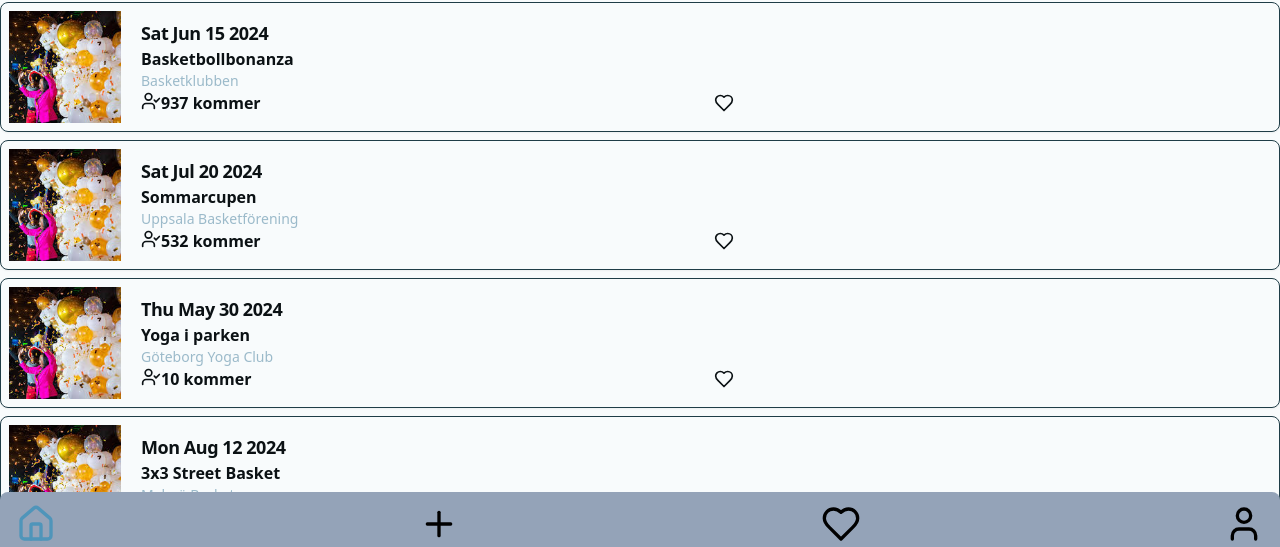
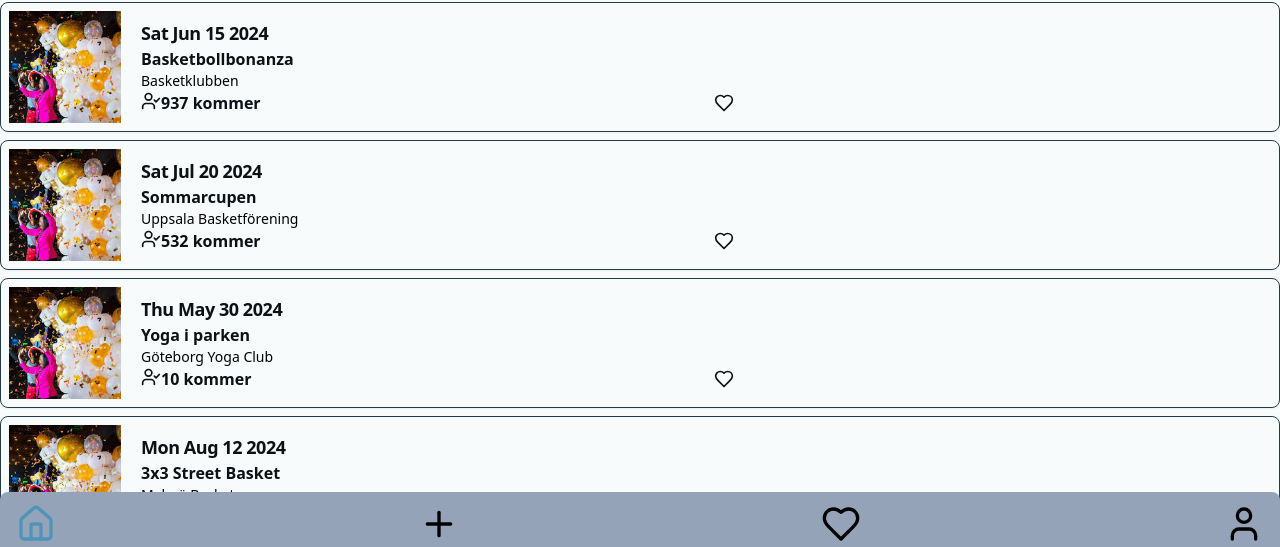
Before and after one commit to skoanton/hackathon, a React (Vite) app: page / in a window 1280 px wide. Shown: the part 244-791 px from the top of the page. Built offline with nearby package versions, Linux system fonts and the light colour scheme.

Commit message:
asdasdas

```diff
--- a/src/components/EventCard/EventCard.tsx
+++ b/src/components/EventCard/EventCard.tsx
@@ -20,8 +20,8 @@ const EventCard = ({ event }: EventCardProps) => {
 
                <div className="flex-grow">
                   <CardTitle className="text-lg">{event.date.toDateString()}</CardTitle>
-                  <p className="font-bold">{event.title}</p>
-                  <CardDescription>{event.organizer}</CardDescription>
+                  <p className="font-bold text-l">{event.title}</p>
+                  <CardDescription className="text-black">{event.organizer}</CardDescription>
                   <div className="flex gap-2 items-center">
                      <div className="flex w-2/4">
                         <UserCheck className="w-5 h-5" />
```
